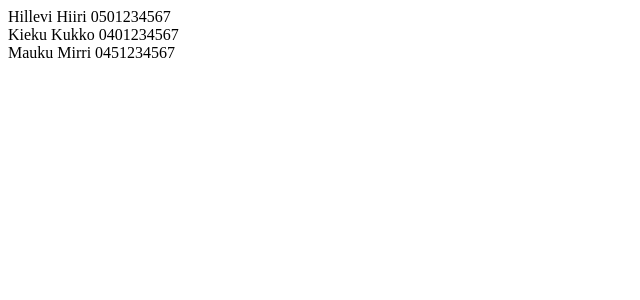
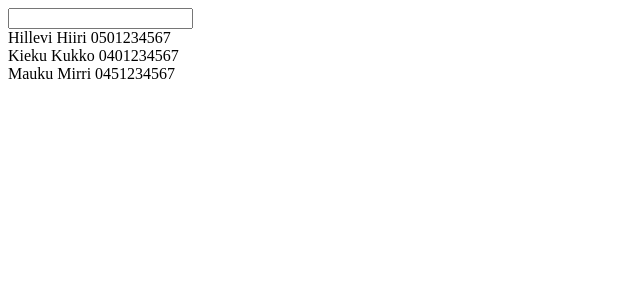
Before and after one commit to maijuriina/digitrade-contact-app, an Angular app: page / in a window 1280 px wide. Shown: the top 300 px of the page, without its empty margins (0-640 px from the left). Built offline with nearby package versions, Linux system fonts and the light colour scheme.

Commit message:
Now displays bound data in text box <input> on click.

```diff
--- a/src/app/contact/contact-list/contact-list.component.html
+++ b/src/app/contact/contact-list/contact-list.component.html
@@ -1,3 +1,5 @@
+<input value="{{selectedContactName}}"> <!--binds data on click and displays in text box-->
+
 <div *ngFor="let c of contacts">
   <!--{{contact.firstName}} {{contact.lastName}}, tel. {{contact.phone}} retrieved through -list-item,
   here transfers c variable onwards and takes click event of picked item-->
--- a/src/app/contact/contact-list/contact-list.component.ts
+++ b/src/app/contact/contact-list/contact-list.component.ts
@@ -1,5 +1,7 @@
 import { Component, OnInit } from '@angular/core';
 import {Contact} from '../contact';
+import {formGroupNameProvider} from '@angular/forms/src/directives/reactive_directives/form_group_name';
+import {group} from '@angular/animations';
 
 @Component({
   selector: 'dtca-contact-list',
@@ -8,13 +10,15 @@ import {Contact} from '../contact';
 })
 export class ContactListComponent implements OnInit {
   contacts: Contact[];
+  selectedContactName: string;
 
   constructor() {
     this.contacts = [];
+    this.selectedContactName = '';
   }
 
   onContactSelected(contact: Contact): void {
-    console.log(contact);
+    this.selectedContactName = contact.firstName + ' ' + contact.lastName;
     alert(contact.firstName);
   }
 
```
